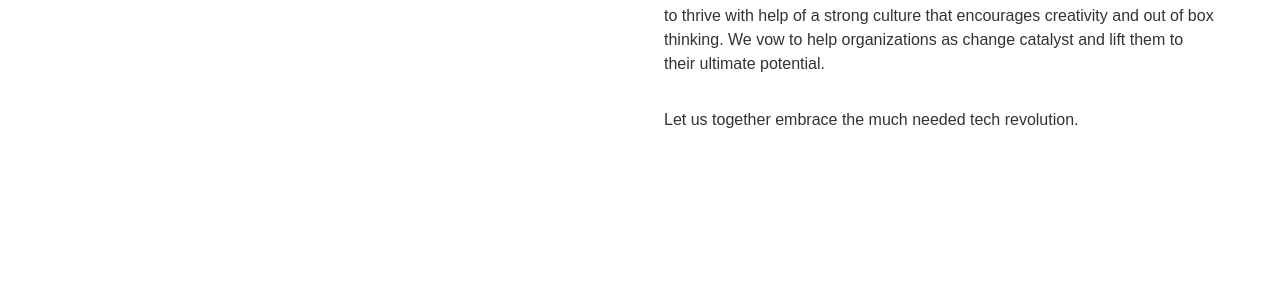
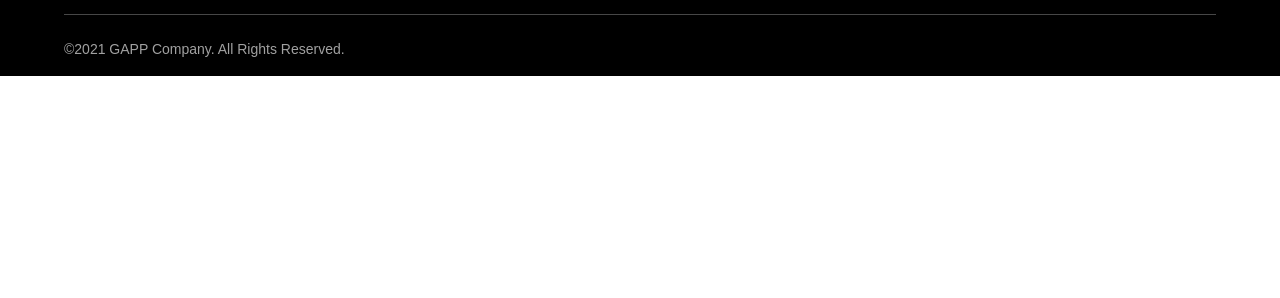
Before and after one commit to GAPP-Co/main-website, a plain HTML site: page about.html in a window 1280 px wide. Shown: the part 1768-2066 px from the top of the page. After the commit the page ends 1844 px from the top, so only its background shows below. Drawn offline with nearby package versions, Linux system fonts and the light colour scheme; a script that the page names is missing.

Commit message:
about section removed.

```diff
--- a/about.html
+++ b/about.html
@@ -115,6 +115,8 @@
         </div>
     </div>
   </div>
+
+  <!--
   <div class="section">
     <div class="container">
       <div class="col margin-bottom"></div>
@@ -133,7 +135,7 @@
             <p>Our mission at GAPP CO was to formulate a network of the most creative, updated tech savvy human resource having the ability to solve complex problems and embrace change. Since then we have been able to transform many organizations and helped numbers of startups grow. But there is more to be done, and we believe only ‘mediocre die at his best’, thus we continue to thrive with help of a strong culture that encourages creativity and out of box thinking. We vow to help organizations as change catalyst and lift them to their ultimate potential. </p>
             <p>Let us together embrace the much needed tech revolution. </p>
           </div>
-        </div></div>
+        </div></div> -->
     </div>
   </div>
   <div class="section custom-padding">
```
